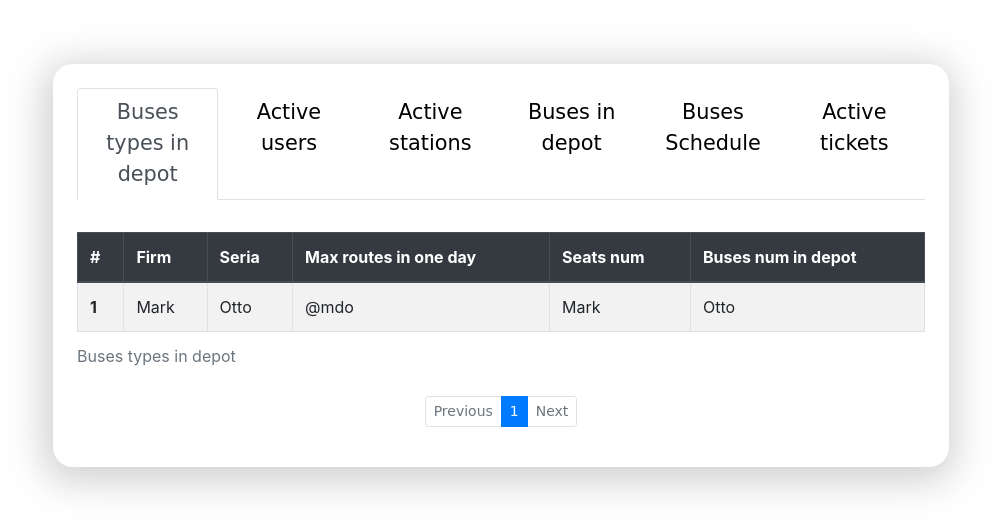
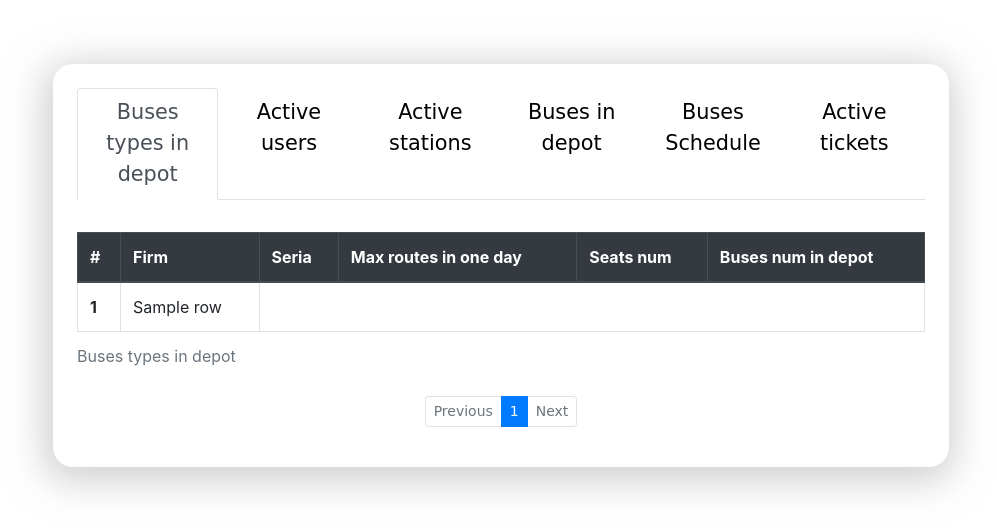
Before and after one commit to Mernus/db_volsu, a Django app: template templates/database.html in a window 1280 px wide. Shown: the top 532 px of the page, without its empty margins (139-1136 px from the left). Run offline with Django 3.2, Linux system fonts and the light colour scheme; the template is opened without the code that fills it: most values are stand-ins (such as "Sample title", 1, 10 or a date in 2020); some libraries are stand-ins or nearby versions; some web fonts are replaced.

Commit message:
table update

```diff
--- a/templates/database.html
+++ b/templates/database.html
@@ -49,7 +49,7 @@
     </nav>
     <div class="tab-content" id="nav-tabContent">
         <div class="tab-pane fade show active" id="nav-bus_depot" role="tabpanel" aria-labelledby="nav-bus_depot-tab">
-            <table class="table table-striped table-hover table-bordered">
+            <table class="table table-hover table-bordered">
                 <caption>Buses types in depot</caption>
                 <thead class="thead-dark">
                 <tr>
@@ -65,11 +65,7 @@
                 {% for row in result %}
                     <tr>
                         <th scope="row">1</th>
-                        <td>Mark</td>
-                        <td>Otto</td>
-                        <td>@mdo</td>
-                        <td>Mark</td>
-                        <td>Otto</td>
+                        <td>{{ row }}</td>
                     </tr>
                 {% endfor %}
                 </tbody>
```
